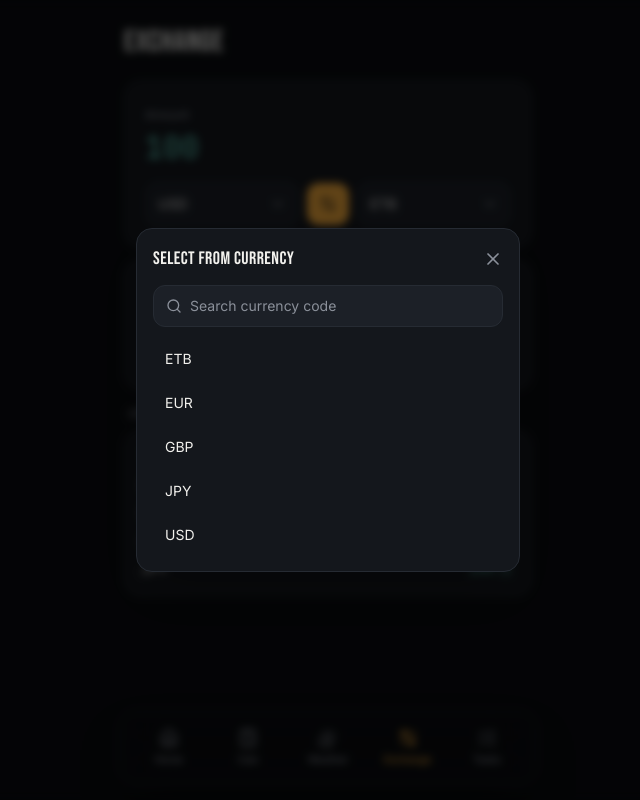
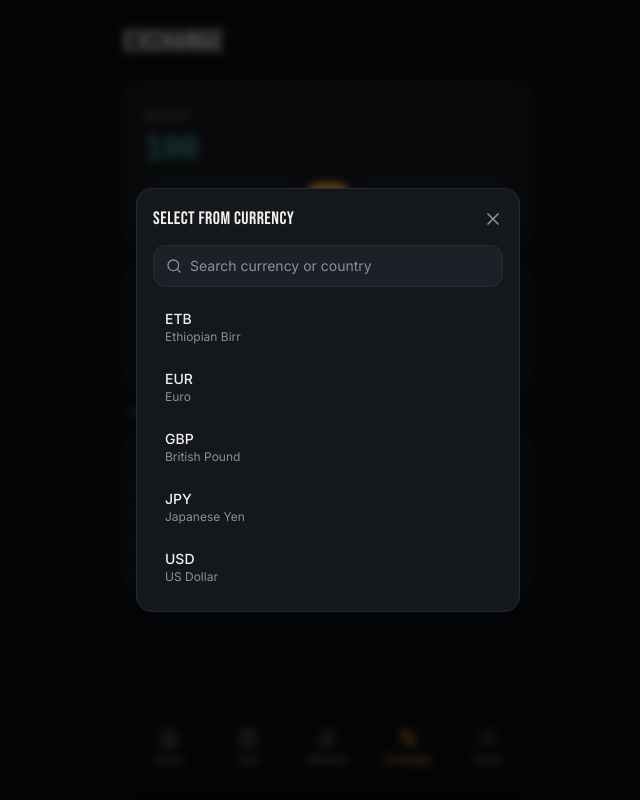
Before and after one commit to AbelXeon/DayFlow, a Next.js app: page /currency in a window 1280 px wide. Both pictures are taken after a click on the button "USD". Shown: the whole page, without its empty margins (312-952 px from the left). Built offline with nearby package versions, Linux system fonts and the light colour scheme; no server answers.

Commit message:
currency with the countey name

```diff
--- a/app/currency/page.tsx
+++ b/app/currency/page.tsx
@@ -11,6 +11,19 @@ const mockRates: Record<string, number> = {
   ETB: 123.4,
   JPY: 149.2,
 };
+
+const currencyDisplayNames =
+  typeof Intl !== "undefined" && Intl.DisplayNames
+    ? new Intl.DisplayNames(["en"], { type: "currency" })
+    : null;
+
+function getCurrencyName(code: string) {
+  try {
+    return currencyDisplayNames?.of(code) || code;
+  } catch {
+    return code;
+  }
+}
 
 export default function CurrencyPage() {
   const [from, setFrom] = useState("USD");
@@ -59,8 +72,12 @@ export default function CurrencyPage() {
 
   const filteredCurrencies = useMemo(() => {
     if (!search.trim()) return allCurrencies;
-    const q = search.trim().toUpperCase();
-    return allCurrencies.filter((c) => c.includes(q));
+    const q = search.trim().toLowerCase();
+    return allCurrencies.filter((c) => {
+      const codeMatch = c.toLowerCase().includes(q);
+      const nameMatch = getCurrencyName(c).toLowerCase().includes(q);
+      return codeMatch || nameMatch;
+    });
   }, [allCurrencies, search]);
 
   const rate = (code: string) => (live ? rates[code] : mockRates[code] / mockRates[from]);
@@ -197,7 +214,7 @@ export default function CurrencyPage() {
                   autoFocus
                   value={search}
                   onChange={(e) => setSearch(e.target.value)}
-                  placeholder="Search currency code"
+                  placeholder="Search currency or country"
                   className="flex-1 bg-transparent text-sm outline-none text-text placeholder:text-muted"
                 />
               </div>
@@ -207,11 +224,14 @@ export default function CurrencyPage() {
                   <button
                     key={c}
                     onClick={() => selectCurrency(c)}
-                    className="w-full text-left rounded-xl px-3 py-2.5 text-sm hover:bg-surface-elevated transition-colors flex items-center justify-between"
+                    className="w-full text-left rounded-xl px-3 py-2.5 text-sm hover:bg-surface-elevated transition-colors flex items-center justify-between gap-3"
                   >
-                    <span>{c}</span>
+                    <div className="flex flex-col min-w-0">
+                      <span className="font-medium text-text">{c}</span>
+                      <span className="text-xs text-muted truncate">{getCurrencyName(c)}</span>
+                    </div>
                     {live && (
-                      <span className="font-mono text-muted text-xs">
+                      <span className="font-mono text-muted text-xs flex-shrink-0">
                         {rates[c]?.toLocaleString(undefined, { maximumFractionDigits: 4 })}
                       </span>
                     )}
```
